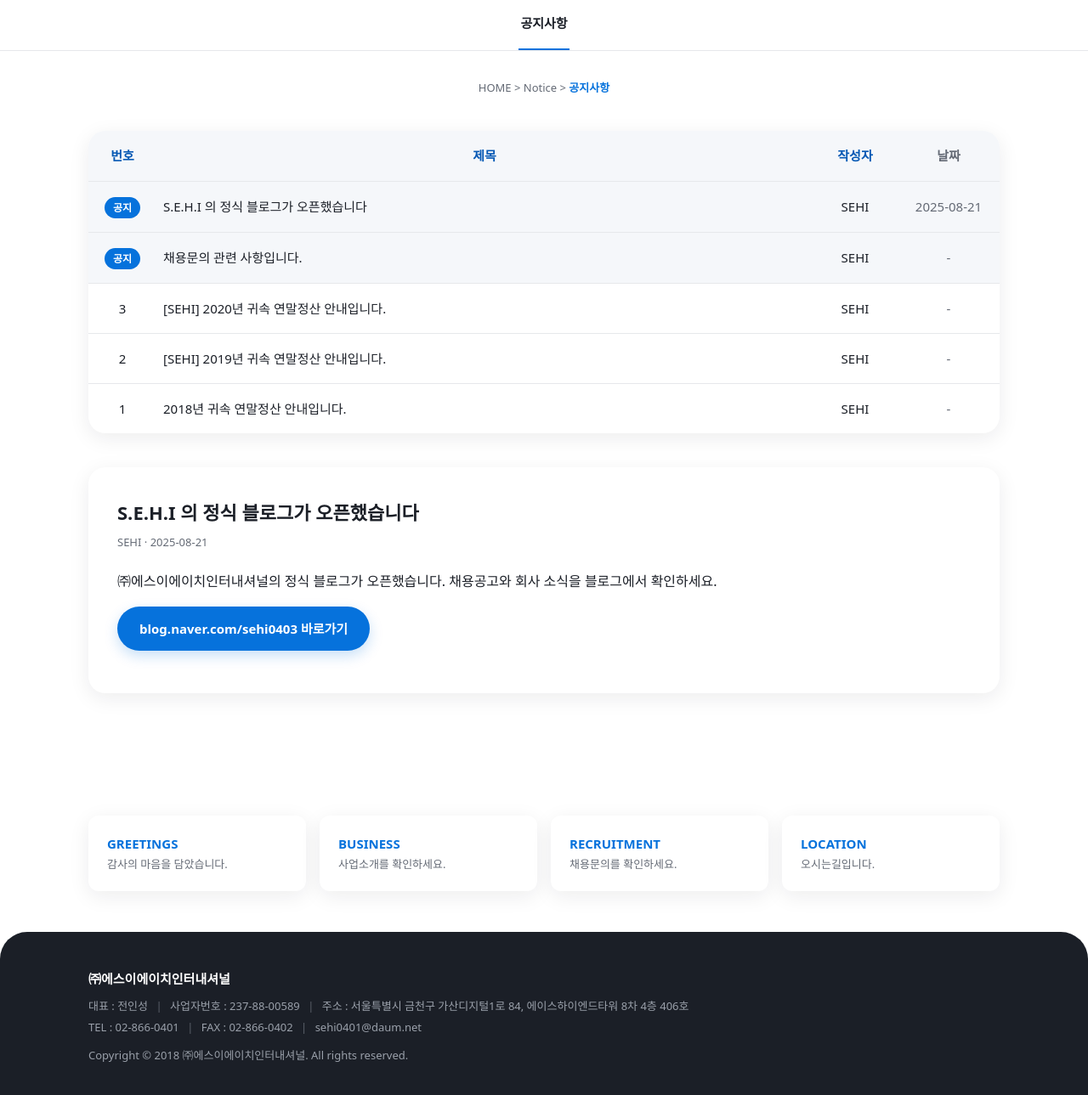
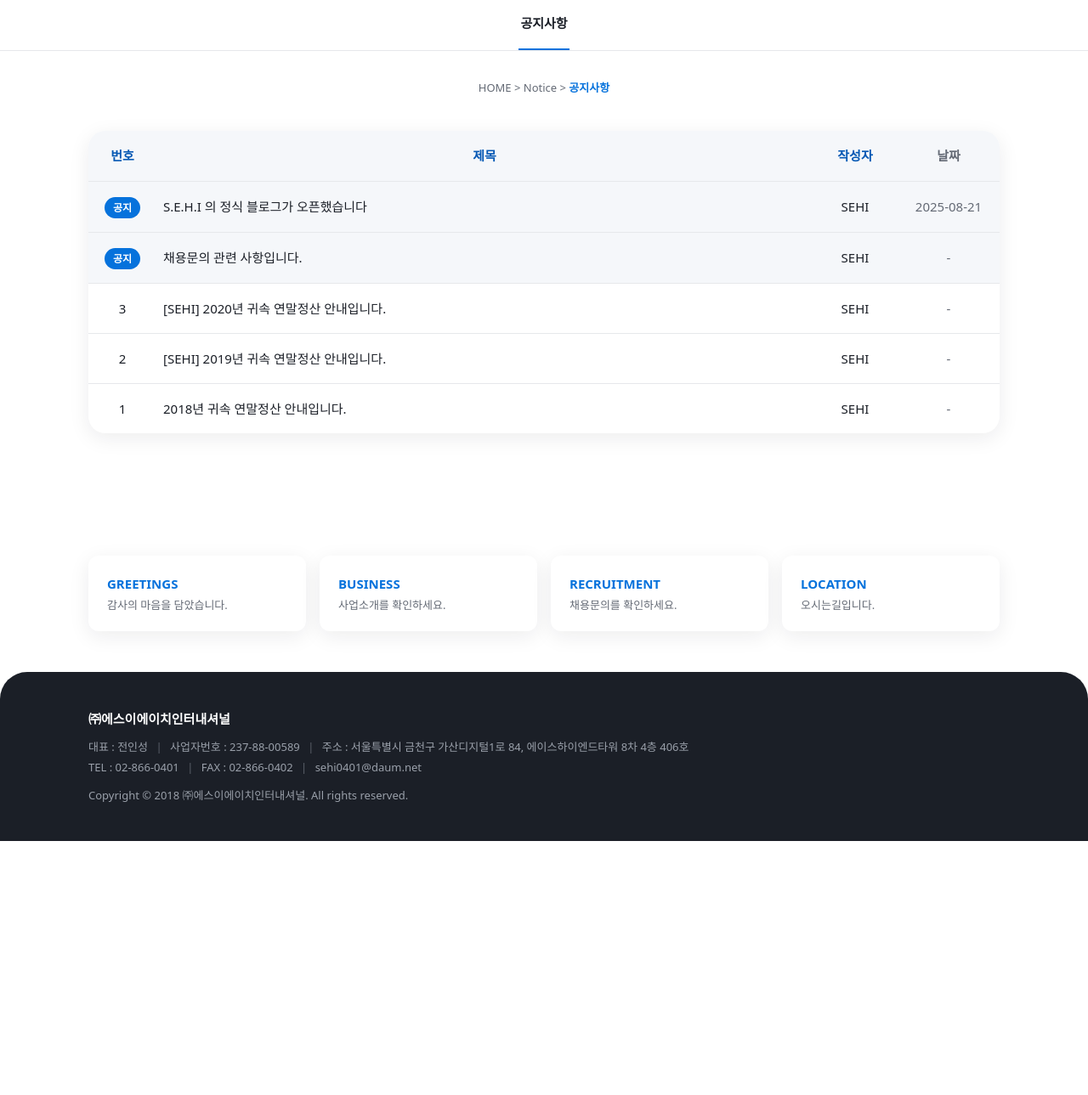
Before and after one commit to ivovilove2-maker/github.io, a Jekyll site: the page built from notice.html, in a window 1280 px wide and 1400 px high, scrolled down 218 px, cut to the strip 105-1394 px from the top of the window. Shown: the whole strip at 85% size. Built offline with Jekyll 4.4.1, drawn with Linux system fonts in a browser that asks for light colours; some web fonts are replaced; after the commit the page ends 1313 px from its top, so only the background shows below that.

Commit message:
공지사항 게시판: _notices 글 파일로 목록·상세·메인 공지 자동 생성
- _config.yml에 notices 컬렉션 추가 (/notice/파일명.html)
- notice.html 목록 자동화 (pinned 글은 공지 배지, 나머지 최신순 번호)
- 공지 상세 레이아웃(_layouts/notice.html)과 목록 한 줄 include 추가
- 기존 공지 5개를 _notices로 이전
- 메인 화면 공지 한 줄을 최신 글로 자동 표시
- sub 레이아웃·서브메뉴에 heading/lnb 지원 추가
- README에 공지 글쓰기 방법 추가

Co-Authored-By: Claude Opus 5.5 <noreply@anthropic.com>

```diff
--- a/_config.yml
+++ b/_config.yml
@@ -22,6 +22,23 @@ company:
     - { name: "서울본사", phones: ["02-866-0401", "070-4236-1916"] }
     - { name: "중부지점", phones: ["010-2210-8219", "070-4229-4747"] }
 
+# 공지사항 게시판: _notices 폴더의 글 파일 하나 = 공지 하나
+collections:
+  notices:
+    output: true
+    permalink: /notice/:name.html
+
+defaults:
+  - scope:
+      path: ""
+      type: notices
+    values:
+      layout: notice
+      group: "Notice"
+      heading: "공지사항"     # 상단 큰 제목
+      lnb: "notice.html"     # 서브메뉴에서 '공지사항'을 선택된 상태로 표시
+      writer: "SEHI"
+
 # 이 폴더/파일은 사이트에 올라가지 않음
 exclude:
   - README.md
--- a/_includes/lnb.html
+++ b/_includes/lnb.html
@@ -1,5 +1,5 @@
 {% assign grp = site.data.menu | where: "name", page.group | first %}
-{% assign cur = page.url | remove_first: "/" %}
+{% assign cur = page.lnb | default: page.url | remove_first: "/" %}
 <nav class="lnb" aria-label="하위 메뉴">
   <ul class="wrap">
     {% for s in grp.sub %}<li{% if s.url == cur %} class="on"{% endif %}><a href="{{ s.url | relative_url }}">{{ s.name }}</a></li>{% endfor %}
--- /dev/null
+++ b/_includes/notice-row.html
@@ -0,0 +1,3 @@
+{%- assign n = include.n -%}
+{%- assign body = n.content | strip_html | strip -%}
+<tr{% if include.badge %} class="is-notice"{% endif %}><td class="c-no">{% if include.badge %}<span class="badge">공지</span>{% else %}{{ include.no }}{% endif %}</td><td class="c-tt">{% if body != "" %}<a href="{{ n.url | relative_url }}">{{ n.title }}</a>{% else %}{{ n.title }}{% endif %}</td><td class="c-wr">{{ n.writer }}</td><td class="c-dt">{% if n.hide_date %}-{% else %}{{ n.date | date: "%Y-%m-%d" }}{% endif %}</td></tr>
--- a/_layouts/sub.html
+++ b/_layouts/sub.html
@@ -4,14 +4,14 @@ layout: default
 <div class="sub-visual">
   <div class="wrap">
     <p class="en">{{ page.group }}</p>
-    <h1>{{ page.title }}</h1>
+    <h1>{{ page.heading | default: page.title }}</h1>
     <p class="slogan">Your business partner, sehi</p>
   </div>
 </div>
 {% include lnb.html %}
 <main class="sub-body">
   <div class="wrap">
-    <div class="loc-path"><a href="{{ '/' | relative_url }}">HOME</a> &gt; {{ page.group }} &gt; <strong>{{ page.title }}</strong></div>
+    <div class="loc-path"><a href="{{ '/' | relative_url }}">HOME</a> &gt; {{ page.group }} &gt; <strong>{{ page.heading | default: page.title }}</strong></div>
 {{ content }}
   </div>
 </main>
--- a/assets/css/style.css
+++ b/assets/css/style.css
@@ -236,6 +236,11 @@ img{max-width:100%;display:block}
 .post{margin-top:40px;background:var(--card);border-radius:var(--radius);padding:34px;box-shadow:var(--shadow)}
 .post h2{margin:0 0 4px;font-size:22px}
 .post .meta{margin:0 0 20px;color:var(--sub);font-size:13px}
+.post-view{margin-top:0}
+.post-view .meta{padding-bottom:18px;border-bottom:1px solid var(--line)}
+.post-body{line-height:1.8;word-break:keep-all}
+.post-body img{max-width:100%;height:auto;border-radius:8px}
+.post-foot{margin-top:32px;padding-top:20px;border-top:1px solid var(--line);text-align:center}
 
 /* 문의 폼 */
 .inq-form{display:flex;flex-direction:column;gap:18px;max-width:760px;background:var(--card);border-radius:var(--radius);padding:34px;box-shadow:var(--shadow)}
--- a/index.html
+++ b/index.html
@@ -50,7 +50,10 @@ description: "㈜에스이에이치인터내셔널(SEHI) - 근로자 파견, 도
     <div class="wrap">
       <div class="notice-bar">
         <span class="lbl">고객센터 : 공지사항</span>
-        <a href="notice.html#post-blog">S.E.H.I 의 정식 블로그가 오픈했습니다</a>
+        {%- assign latest = site.notices | sort: "date" | reverse | first %}
+        {%- if latest %}
+        <a href="{{ latest.url | relative_url }}">{{ latest.title }}</a>
+        {%- endif %}
         <a class="more" href="notice.html">더보기 +</a>
       </div>
     </div>
--- a/notice.html
+++ b/notice.html
@@ -4,19 +4,26 @@ title: "공지사항"
 group: "Notice"
 description: "㈜에스이에이치인터내셔널 공지사항"
 ---
+{%- comment -%}
+  목록은 _notices 폴더의 글 파일로 자동 생성됩니다. 이 파일은 고칠 필요가 없습니다.
+  - pinned: true 인 글은 맨 위에 '공지' 배지로 표시
+  - 나머지는 날짜 최신순, 번호는 자동
+{%- endcomment -%}
+{% assign all = site.notices | sort: "date" | reverse %}
+{% assign pinned = all | where: "pinned", true %}
+{% assign normal = all | where_exp: "n", "n.pinned != true" %}
     <table class="board">
       <thead><tr><th scope="col" class="c-no">번호</th><th scope="col">제목</th><th scope="col" class="c-wr">작성자</th><th scope="col" class="c-dt">날짜</th></tr></thead>
       <tbody>
-        <tr class="is-notice"><td class="c-no"><span class="badge">공지</span></td><td class="c-tt"><a href="#post-blog">S.E.H.I 의 정식 블로그가 오픈했습니다</a></td><td class="c-wr">SEHI</td><td class="c-dt">2025-08-21</td></tr>
-        <tr class="is-notice"><td class="c-no"><span class="badge">공지</span></td><td class="c-tt">채용문의 관련 사항입니다.</td><td class="c-wr">SEHI</td><td class="c-dt">-</td></tr>
-        <tr><td class="c-no">3</td><td class="c-tt">[SEHI] 2020년 귀속 연말정산 안내입니다.</td><td class="c-wr">SEHI</td><td class="c-dt">-</td></tr>
-        <tr><td class="c-no">2</td><td class="c-tt">[SEHI] 2019년 귀속 연말정산 안내입니다.</td><td class="c-wr">SEHI</td><td class="c-dt">-</td></tr>
-        <tr><td class="c-no">1</td><td class="c-tt">2018년 귀속 연말정산 안내입니다.</td><td class="c-wr">SEHI</td><td class="c-dt">-</td></tr>
+        {%- for n in pinned %}
+        {% include notice-row.html n=n badge=true %}
+        {%- endfor %}
+        {%- for n in normal %}
+        {% assign no = normal.size | minus: forloop.index0 %}
+        {% include notice-row.html n=n no=no %}
+        {%- endfor %}
+        {%- if all.size == 0 %}
+        <tr><td colspan="4">등록된 공지사항이 없습니다.</td></tr>
+        {%- endif %}
       </tbody>
     </table>
-    <article class="post" id="post-blog">
-      <h2>S.E.H.I 의 정식 블로그가 오픈했습니다</h2>
-      <p class="meta">SEHI · 2025-08-21</p>
-      <p>㈜에스이에이치인터내셔널의 정식 블로그가 오픈했습니다. 채용공고와 회사 소식을 블로그에서 확인하세요.</p>
-      <p><a class="btn btn-primary" href="https://blog.naver.com/sehi0403" target="_blank" rel="noopener">blog.naver.com/sehi0403 바로가기</a></p>
-    </article>
```
Also changed, not shown: _layouts/notice.html (added, +11 -0 lines), _notices/blog-open.md (added, +8 -0 lines), _notices/recruit-info.md (added, +6 -0 lines), _notices/yearend-2018.md (added, +5 -0 lines), _notices/yearend-2019.md (added, +5 -0 lines), _notices/yearend-2020.md (added, +5 -0 lines), README.md.
